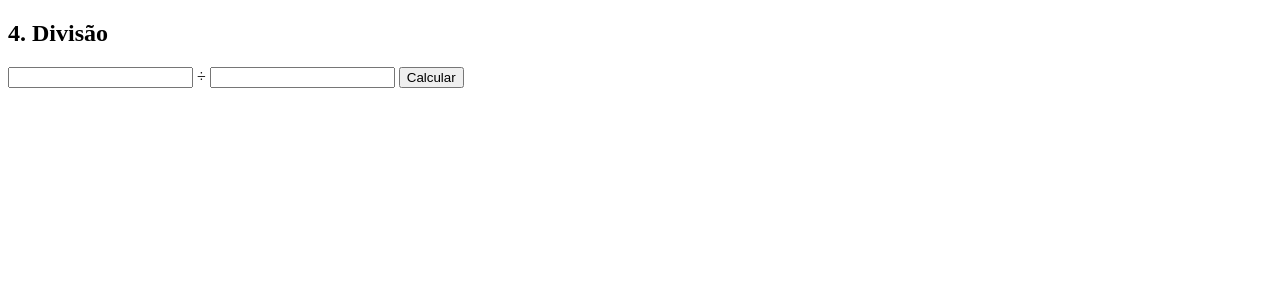
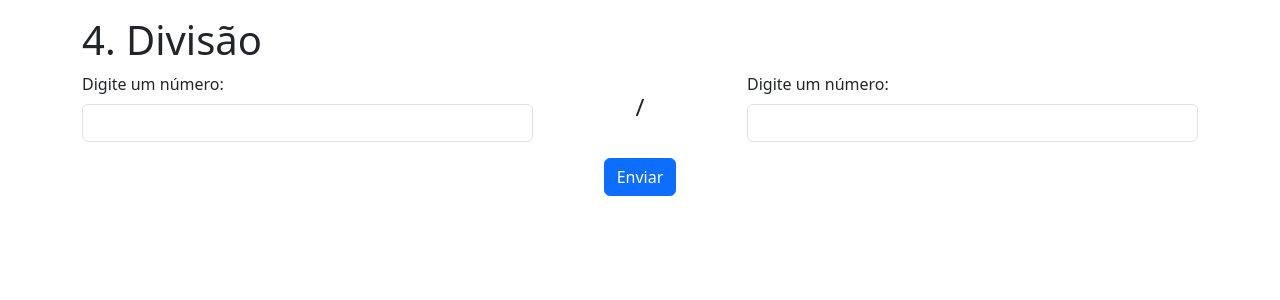
Before and after one commit to Ygor-IA/Eletiva-1, a PHP site: the page made by Lista_Exercício1/Atividade4.php in a window 1280 px wide. Shown: the top 300 px of the page. Run offline with PHP 8.4, Linux system fonts and the light colour scheme.

Commit message:
Finalização Exercício 4

```diff
--- a/Lista_Exercício1/Atividade3.php
+++ b/Lista_Exercício1/Atividade3.php
@@ -3,7 +3,7 @@
 <head>
 <meta charset="utf-8">
 <meta name="viewport" content="width=device-width, initial-scale=1">
-<title>2. Multiplicação</title>
+<title>3. Multiplicação</title>
 <link href="https://cdn.jsdelivr.net/npm/bootstrap@5.3.0/dist/css/bootstrap.min.css" rel="stylesheet" >
 </head>
 <body>
--- a/Lista_Exercício1/Atividade4.php
+++ b/Lista_Exercício1/Atividade4.php
@@ -1,19 +1,36 @@
 <!DOCTYPE html>
 <html lang="pt-br">
-<head><meta charset="UTF-8"><title>Ex4 - Divisão</title></head>
+<head><meta charset="UTF-8"><title>4. Divisão</title></head>
 <body>
-<h2>4. Divisão</h2>
+<link href="https://cdn.jsdelivr.net/npm/bootstrap@5.3.0/dist/css/bootstrap.min.css" rel="stylesheet" >
+</head>
+<body>
+<div class="container py-3">
+<h1>4. Divisão</h1>
 <form method="post">
-    <input type="number" name="n1" required> ÷
-    <input type="number" name="n2" required>
-    <button type="submit">Calcular</button>
+<div class="row inline-row mb-3"><div class="col-md-5">
+              <label for="num1" class="form-label">Digite um número: </label>
+              <input type="number" id="num1" name="num1" class="form-control" required="">
+            </div>
+            <div class="col-md-2 d-flex align-items-center justify-content-center">
+            <span style="font-size: 1.5rem;">/</span>
+            </div>
+            <div class="col-md-5">
+              <label for="num2" class="form-label">Digite um número: </label>
+              <input type="number" id="num2" name="num2" class="form-control" required="">
+            </div></div>
+            <center>
+<button type="submit" class="btn btn-primary">Enviar</button>
 </form>
+<script src="https://cdn.jsdelivr.net/npm/bootstrap@5.3.6/dist/js/bootstrap.bundle.min.js" integrity="sha384-j1CDi7MgGQ12Z7Qab0qlWQ/Qqz24Gc6BM0thvEMVjHnfYGF0rmFCozFSxQBxwHKO" crossorigin="anonymous"></script>
+</div>
+<center>
 <?php
-if ($_POST) {
-    if ($_POST['n2'] == 0) {
+if ($_SERVER['REQUEST_METHOD'] == 'POST') {
+    if ($_POST['num2'] == 0) {
         echo "Erro: divisão por zero não é permitida.";
     } else {
-        echo "Resultado: " . ($_POST['n1'] / $_POST['n2']);
+        echo "Resultado: " . ($_POST['num1'] / $_POST['num2']);
     }
 }
 ?>
```
